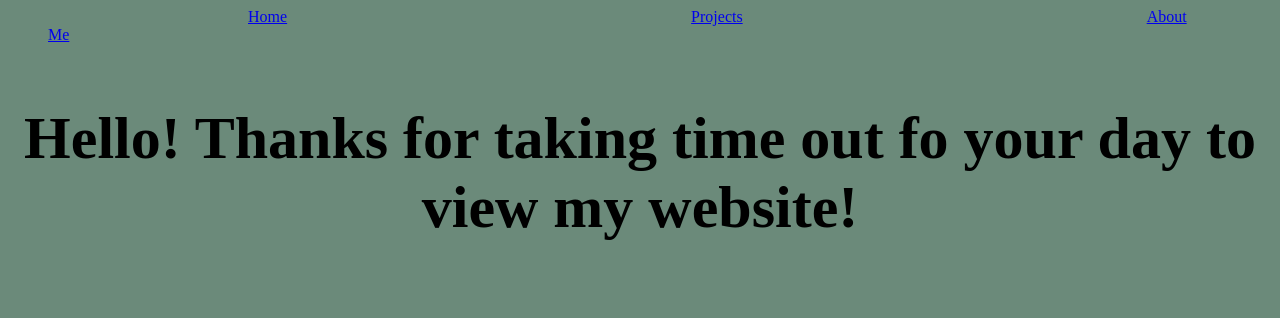
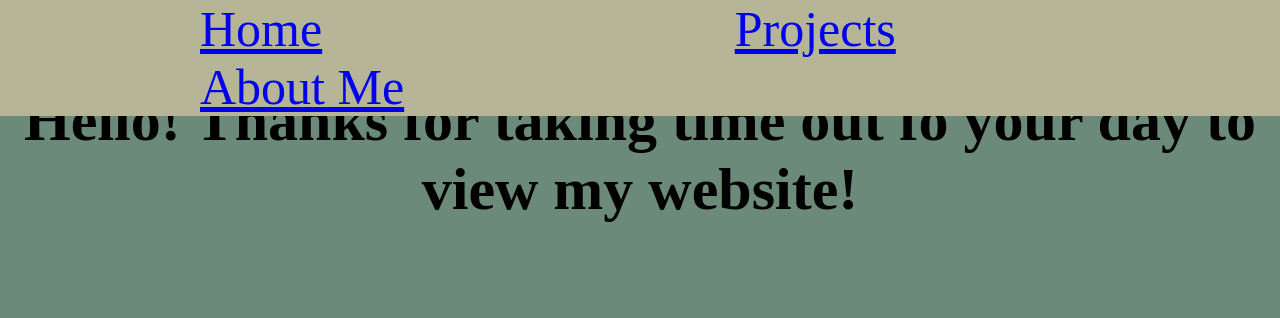
Before and after one commit to WVCS/website-adamisbird1, a plain HTML site: page index.html in a window 1280 px wide. Drawn offline with Linux system fonts and the light colour scheme.

Commit message:
Update index.html

```diff
--- a/index.html
+++ b/index.html
@@ -6,20 +6,21 @@
 
 <html>
   <body>
-<ul>
+<nav>
   <li><a class="active" href="index.html">Home</a></li>
   <li><a href="Projects.html">Projects</a></li>
-  <li><a href="About.html.html">About Me</a></li>
-</ul>
+  <li><a href="About.html">About Me</a></li>
+</nav>
+    <br>
    <body>
+
 
      <h3> Hello! Thanks for taking time out fo your day to view my website! </h3>
 
   </head>
    </body>
-
     <style>
- h3 {
+  h3 {
   font-size: 60px;
   Text-align: center;
 }
@@ -43,6 +44,7 @@ nav {
 li{
   Display: inline;
   padding: 200px;
+
+}
  </style>
-
 </html>
```
